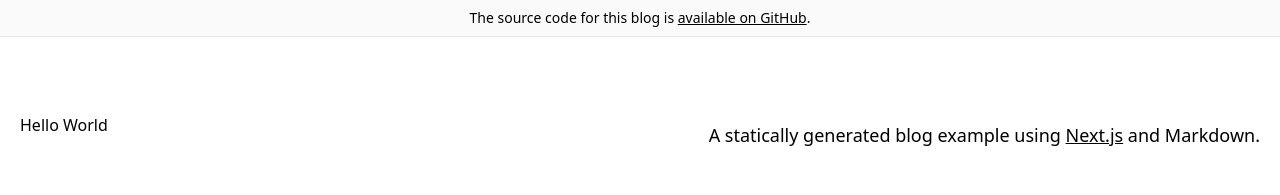
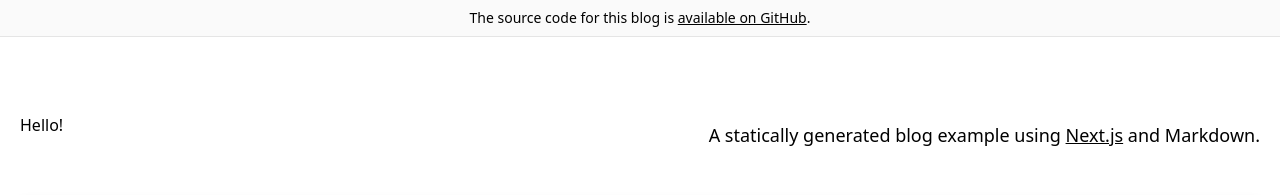
Before and after one commit to kmiono/blog-example, a Next.js app: page / in a window 1280 px wide. Shown: the top 195 px of the page. Built offline with nearby package versions, Linux system fonts and the light colour scheme.

Commit message:
first commit

```diff
--- a/components/intro.tsx
+++ b/components/intro.tsx
@@ -3,7 +3,7 @@ import { CMS_NAME } from "../lib/constants";
 const Intro = () => {
   return (
     <section className="flex-col md:flex-row flex items-center md:justify-between mt-16 mb-16 md:mb-12">
-      Hello World
+      Hello!
       <h4 className="text-center md:text-left text-lg mt-5 md:pl-8">
         A statically generated blog example using{" "}
         <a
```
